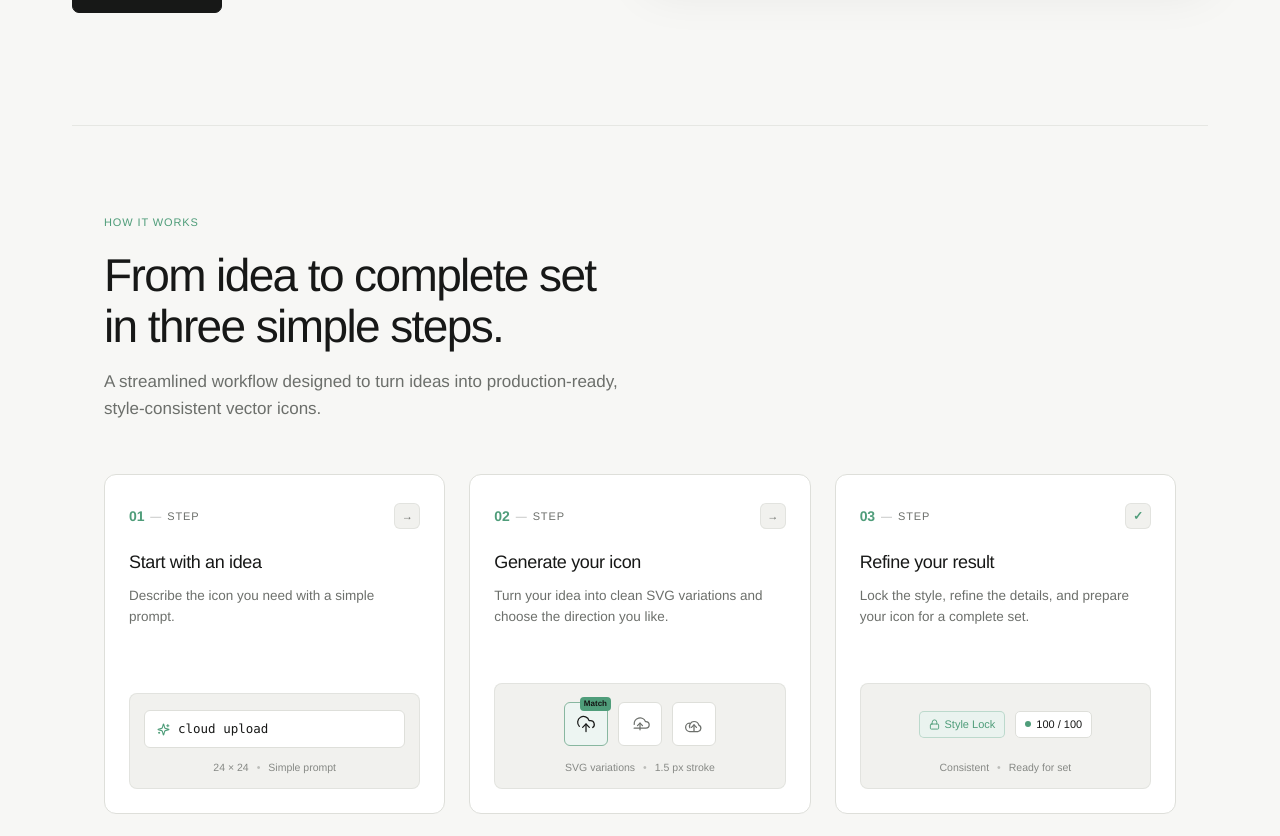
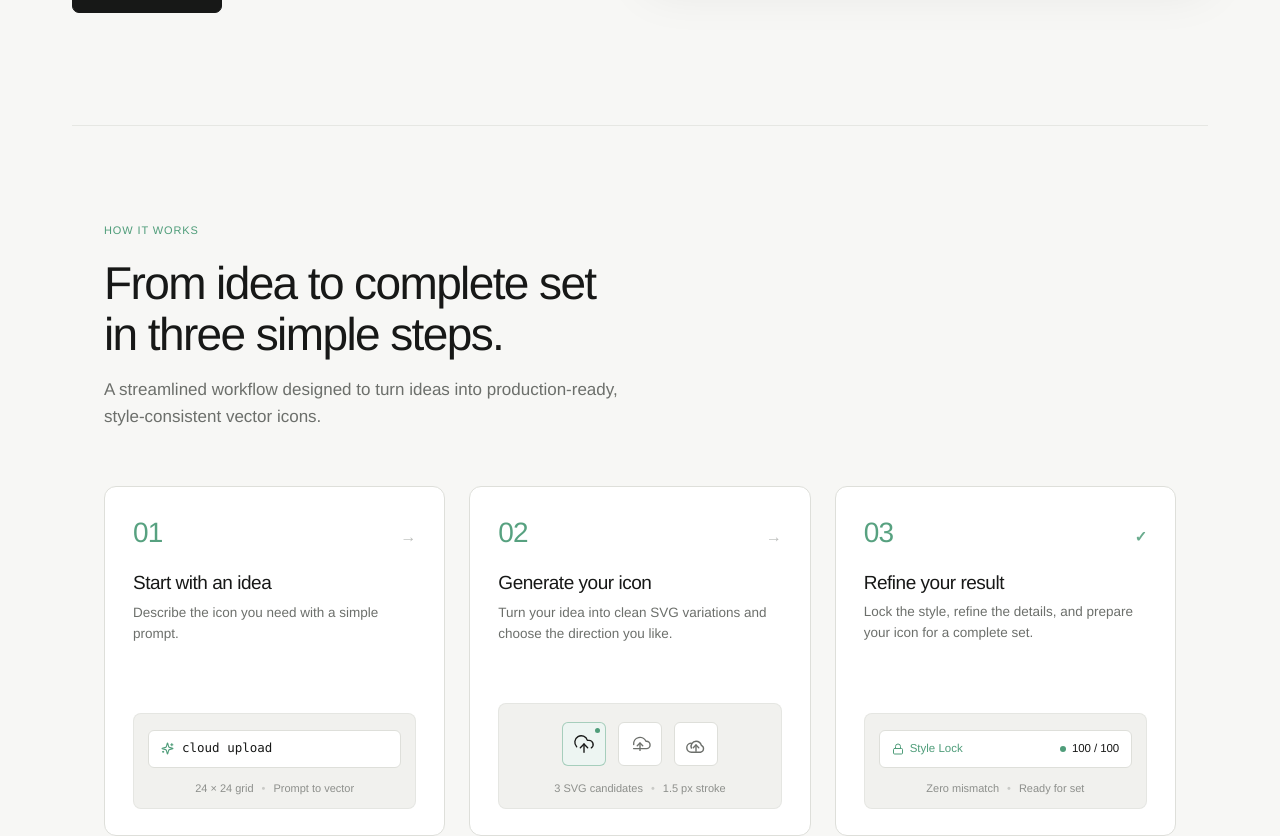
Before and after one commit to pushkarv07/IconForge, a Next.js app: page / in a window 1280 px wide. Shown: the part 2502-3338 px from the top of the page. Built offline with nearby package versions, Linux system fonts and the light colour scheme.

Commit message:
Refine How It Works cards with modern editorial design and deep muted green hover transition

```diff
--- a/src/app/globals.css
+++ b/src/app/globals.css
@@ -1890,7 +1890,7 @@ button { cursor: pointer; }
    ================================================== */
 .section-how-it-works {
   border-top: 1px solid color-mix(in srgb, var(--line) 65%, transparent);
-  padding: 88px 0 108px;
+  padding: 96px 0 112px;
 }
 .how-it-works-container {
   max-width: 1200px;
@@ -1899,7 +1899,7 @@ button { cursor: pointer; }
 }
 .how-it-works-header {
   max-width: 640px;
-  margin-bottom: 52px;
+  margin-bottom: 56px;
 }
 .how-it-works-eyebrow {
   color: var(--hero-mint);
@@ -1936,93 +1936,106 @@ button { cursor: pointer; }
   background: var(--panel);
   border: 1px solid var(--line);
   border-radius: 12px;
-  padding: 28px 24px 24px;
+  padding: 32px 28px 26px;
   display: flex;
   flex-direction: column;
   justify-content: space-between;
-  min-height: 340px;
+  min-height: 350px;
   cursor: default;
   outline: none;
-  transition: transform 220ms cubic-bezier(0.16, 1, 0.3, 1),
+  transition: background-color 220ms ease,
               border-color 220ms ease,
               box-shadow 220ms ease,
-              background-color 220ms ease;
-}
+              transform 220ms cubic-bezier(0.16, 1, 0.3, 1);
+}
+[data-theme="dark"] .how-it-works-card {
+  background: #171816;
+  border-color: #272a26;
+}
+
+/* Hover State:
+   - Entire surface transitions to deeper muted green (#17261F in dark mode, #f1f7f4 in light mode)
+   - Border becomes subtle rather than main visual
+   - Tiny lift (max 2px)
+   - High contrast text preserved
+*/
 .how-it-works-card:hover {
-  transform: translateY(-3px);
-  border-color: color-mix(in srgb, var(--hero-mint) 50%, var(--line));
-  background: color-mix(in srgb, var(--panel) 96%, var(--hero-mint));
-  box-shadow: 0 10px 28px -6px color-mix(in srgb, var(--hero-mint) 14%, transparent),
-              0 2px 8px rgba(0, 0, 0, 0.04);
-}
+  background-color: #f1f7f4;
+  border-color: rgba(79, 157, 122, 0.25);
+  transform: translateY(-2px);
+  box-shadow: 0 14px 34px -10px rgba(79, 157, 122, 0.12),
+              0 2px 8px rgba(0, 0, 0, 0.03);
+}
+[data-theme="dark"] .how-it-works-card:hover {
+  background-color: #17261f;
+  border-color: rgba(143, 211, 182, 0.22);
+  transform: translateY(-2px);
+  box-shadow: 0 16px 38px -10px rgba(0, 0, 0, 0.5),
+              0 2px 8px rgba(0, 0, 0, 0.2);
+}
+
+/* Accessible Focus State */
 .how-it-works-card:focus-visible {
   outline: none;
-  transform: translateY(-3px);
-  border-color: var(--hero-mint);
-  background: color-mix(in srgb, var(--panel) 95%, var(--hero-mint));
-  box-shadow: 0 0 0 2px color-mix(in srgb, var(--hero-mint) 40%, transparent),
-              0 10px 28px -6px color-mix(in srgb, var(--hero-mint) 14%, transparent);
-}
-.how-card-header {
-  display: flex;
-  align-items: center;
+  transform: translateY(-2px);
+  box-shadow: 0 0 0 2px var(--hero-mint),
+              0 14px 32px -10px rgba(0, 0, 0, 0.25);
+}
+
+/* Card Header: Lightweight Step Number */
+.how-card-header-group {
+  display: flex;
+  flex-direction: column;
+}
+.how-card-top {
+  display: flex;
+  align-items: baseline;
   justify-content: space-between;
-  margin-bottom: 20px;
-}
-.how-step-badge {
-  display: inline-flex;
-  align-items: center;
-  gap: 6px;
+  margin-bottom: 22px;
 }
 .how-step-num {
-  font-size: 14px;
+  font-size: 28px;
+  font-weight: 350;
+  letter-spacing: -.03em;
+  color: var(--hero-mint);
+  line-height: 1;
+  font-variant-numeric: tabular-nums;
+  opacity: .95;
+}
+.how-step-arrow {
+  font-size: 16px;
+  color: var(--muted);
+  opacity: .45;
+  transition: all 220ms ease;
+}
+.how-step-arrow.done {
+  font-size: 15px;
+  color: var(--hero-mint);
+  opacity: .85;
   font-weight: 600;
+}
+.how-it-works-card:hover .how-step-arrow {
   color: var(--hero-mint);
-  font-variant-numeric: tabular-nums;
-  letter-spacing: -.01em;
-  transition: all 220ms ease;
-}
-.how-step-dash {
-  font-size: 11px;
-  color: var(--muted);
-  opacity: .5;
-}
-.how-step-label {
-  font-size: 11px;
-  text-transform: uppercase;
-  letter-spacing: .08em;
-  color: var(--muted);
-  font-weight: 500;
-}
-.how-step-progression {
-  width: 26px;
-  height: 26px;
-  display: grid;
-  place-items: center;
-  border-radius: 6px;
-  background: var(--panel-soft);
-  border: 1px solid color-mix(in srgb, var(--line) 75%, transparent);
-  color: var(--muted);
-  font-size: 11px;
-  transition: all 220ms ease;
-}
-.how-step-check {
-  color: var(--hero-mint);
-  font-size: 12px;
-  font-weight: 600;
-}
-.how-it-works-card:hover .how-step-progression,
-.how-it-works-card:focus-visible .how-step-progression {
-  border-color: color-mix(in srgb, var(--hero-mint) 35%, transparent);
-  color: var(--hero-mint);
-  background: color-mix(in srgb, var(--hero-mint) 10%, var(--panel));
+  opacity: .95;
+  transform: translateX(2px);
+}
+.how-it-works-card:hover .how-step-arrow.done {
+  transform: none;
+}
+
+/* Card Body */
+.how-card-body {
+  display: flex;
+  flex-direction: column;
+  gap: 8px;
 }
 .how-card-title {
-  font-size: 18px;
-  font-weight: 500;
-  letter-spacing: -.02em;
-  color: var(--text);
-  margin: 0 0 10px;
+  font-size: 19px;
+  font-weight: 500;
+  letter-spacing: -.025em;
+  color: var(--text);
+  margin: 0;
+  line-height: 1.25;
 }
 .how-card-desc {
   font-size: 13.5px;
@@ -2030,23 +2043,34 @@ button { cursor: pointer; }
   color: var(--muted);
   margin: 0;
 }
-.how-card-stage {
-  margin-top: 30px;
+
+/* Visual Area: Simplified Product UI */
+.how-card-visual {
+  margin-top: 36px;
   padding: 16px 14px 12px;
   border-radius: 8px;
   background: var(--panel-soft);
-  border: 1px solid color-mix(in srgb, var(--line) 75%, transparent);
+  border: 1px solid color-mix(in srgb, var(--line) 60%, transparent);
   display: flex;
   flex-direction: column;
   gap: 12px;
-  transition: border-color 220ms ease, background-color 220ms ease;
-}
-.how-it-works-card:hover .how-card-stage,
-.how-it-works-card:focus-visible .how-card-stage {
-  border-color: color-mix(in srgb, var(--hero-mint) 30%, var(--line));
-  background: color-mix(in srgb, var(--panel-soft) 94%, var(--hero-mint));
-}
-.how-stage-prompt-box {
+  transition: background-color 220ms ease, border-color 220ms ease;
+}
+[data-theme="dark"] .how-card-visual {
+  background: #131413;
+  border-color: #232622;
+}
+.how-it-works-card:hover .how-card-visual {
+  background: #eaf3ee;
+  border-color: rgba(79, 157, 122, 0.2);
+}
+[data-theme="dark"] .how-it-works-card:hover .how-card-visual {
+  background: #131e18;
+  border-color: rgba(143, 211, 182, 0.18);
+}
+
+/* Card 01: Prompt Field */
+.how-prompt-field {
   display: flex;
   align-items: center;
   gap: 8px;
@@ -2058,15 +2082,30 @@ button { cursor: pointer; }
   font-size: 12.5px;
   font-family: var(--font-mono, monospace);
   color: var(--text);
-}
-.how-stage-icon-sparkle {
+  transition: background-color 220ms ease, border-color 220ms ease;
+}
+[data-theme="dark"] .how-prompt-field {
+  background: #1c1e1c;
+  border-color: #2a2e29;
+}
+.how-it-works-card:hover .how-prompt-field {
+  background: #ffffff;
+  border-color: rgba(79, 157, 122, 0.32);
+}
+[data-theme="dark"] .how-it-works-card:hover .how-prompt-field {
+  background: #1a2921;
+  border-color: rgba(143, 211, 182, 0.25);
+}
+.how-prompt-sparkle {
   color: var(--hero-mint);
   flex-shrink: 0;
-  transition: color 220ms ease;
-}
-.how-stage-cursor {
+}
+.how-prompt-text {
+  flex: 1;
+}
+.how-prompt-cursor {
   width: 1.5px;
-  height: 14px;
+  height: 13px;
   background: var(--hero-mint);
   margin-left: 2px;
   animation: blinkCursor 1s step-start infinite;
@@ -2074,14 +2113,16 @@ button { cursor: pointer; }
 @keyframes blinkCursor {
   50% { opacity: 0; }
 }
-.how-stage-variations-row {
+
+/* Card 02: 3 Clean Variations */
+.how-variations-row {
   display: flex;
   align-items: center;
   justify-content: center;
-  gap: 10px;
+  gap: 12px;
   height: 48px;
 }
-.how-mini-thumb {
+.how-variation-item {
   position: relative;
   width: 44px;
   height: 44px;
@@ -2093,115 +2134,112 @@ button { cursor: pointer; }
   color: var(--muted);
   transition: all 220ms ease;
 }
-.how-mini-thumb.active {
-  border-color: color-mix(in srgb, var(--hero-mint) 60%, var(--line));
+[data-theme="dark"] .how-variation-item {
+  background: #1c1e1c;
+  border-color: #2a2e29;
+}
+.how-it-works-card:hover .how-variation-item {
+  background: #ffffff;
+  border-color: rgba(79, 157, 122, 0.25);
+}
+[data-theme="dark"] .how-it-works-card:hover .how-variation-item {
+  background: #1a2921;
+  border-color: rgba(143, 211, 182, 0.22);
+}
+.how-variation-item.active {
+  color: var(--text);
   background: color-mix(in srgb, var(--hero-mint) 10%, var(--panel));
-  color: var(--text);
-}
-.how-mini-badge {
+  border-color: color-mix(in srgb, var(--hero-mint) 45%, transparent);
+}
+[data-theme="dark"] .how-variation-item.active {
+  background: rgba(143, 211, 182, 0.12);
+  border-color: rgba(143, 211, 182, 0.35);
+}
+.how-it-works-card:hover .how-variation-item.active {
+  background: color-mix(in srgb, var(--hero-mint) 16%, #ffffff);
+  border-color: rgba(79, 157, 122, 0.55);
+}
+[data-theme="dark"] .how-it-works-card:hover .how-variation-item.active {
+  background: rgba(143, 211, 182, 0.18);
+  border-color: rgba(143, 211, 182, 0.5);
+}
+.how-variation-indicator {
   position: absolute;
-  top: -6px;
-  right: -4px;
-  font-size: 8px;
-  font-weight: 600;
-  padding: 1px 4px;
-  border-radius: 4px;
+  top: 5px;
+  right: 5px;
+  width: 5px;
+  height: 5px;
+  border-radius: 50%;
   background: var(--hero-mint);
-  color: #141514;
-}
-.how-stage-lock-row {
-  display: flex;
-  align-items: center;
-  justify-content: center;
-  gap: 10px;
-  height: 48px;
-}
-.how-mini-lock-pill {
-  display: inline-flex;
-  align-items: center;
-  gap: 5px;
-  padding: 4px 9px;
-  border-radius: 5px;
-  background: color-mix(in srgb, var(--hero-mint) 12%, var(--panel));
-  border: 1px solid color-mix(in srgb, var(--hero-mint) 30%, transparent);
-  color: var(--hero-mint);
-  font-size: 11px;
-  font-weight: 500;
-  white-space: nowrap;
-}
-.how-mini-score-pill {
-  display: inline-flex;
-  align-items: center;
-  gap: 5px;
-  padding: 4px 9px;
-  border-radius: 5px;
+}
+
+/* Card 03: Style Lock + Consistency */
+.how-stylelock-row {
+  display: flex;
+  align-items: center;
+  justify-content: space-between;
+  height: 38px;
+  padding: 0 12px;
+  border-radius: 6px;
   background: var(--panel);
   border: 1px solid var(--line);
-  color: var(--text);
-  font-size: 11px;
-  font-weight: 500;
+  transition: all 220ms ease;
+}
+[data-theme="dark"] .how-stylelock-row {
+  background: #1c1e1c;
+  border-color: #2a2e29;
+}
+.how-it-works-card:hover .how-stylelock-row {
+  background: #ffffff;
+  border-color: rgba(79, 157, 122, 0.32);
+}
+[data-theme="dark"] .how-it-works-card:hover .how-stylelock-row {
+  background: #1a2921;
+  border-color: rgba(143, 211, 182, 0.25);
+}
+.how-lock-indicator {
+  display: flex;
+  align-items: center;
+  gap: 6px;
+  font-size: 11.5px;
+  font-weight: 500;
+  color: var(--hero-mint);
+}
+.how-lock-icon {
+  flex-shrink: 0;
+}
+.how-score-indicator {
+  display: flex;
+  align-items: center;
+  gap: 6px;
+  font-size: 11.5px;
+  font-weight: 500;
+  color: var(--text);
   font-variant-numeric: tabular-nums;
-  white-space: nowrap;
-}
-.how-mini-score-dot {
+}
+.how-score-dot {
   width: 6px;
   height: 6px;
   border-radius: 50%;
   background: var(--hero-mint);
 }
-.how-stage-meta {
+.how-score-val {
+  letter-spacing: -.01em;
+}
+
+/* Minimal Supporting Metadata */
+.how-visual-meta {
   display: flex;
   align-items: center;
   justify-content: center;
   gap: 8px;
-  font-size: 10.5px;
-  color: var(--muted);
-  opacity: .8;
+  font-size: 11px;
+  color: var(--muted);
+  opacity: .75;
   white-space: nowrap;
 }
-.how-stage-sep {
-  opacity: .5;
-}
-[data-theme="dark"] .how-it-works-card {
-  background: #171816;
-  border-color: #2a2e29;
-}
-[data-theme="dark"] .how-it-works-card:hover {
-  background: color-mix(in srgb, #171816 94%, var(--hero-mint));
-  border-color: color-mix(in srgb, var(--hero-mint) 50%, #2a2e29);
-}
-[data-theme="dark"] .how-it-works-card:focus-visible {
-  background: color-mix(in srgb, #171816 92%, var(--hero-mint));
-  border-color: var(--hero-mint);
-}
-[data-theme="dark"] .how-step-progression {
-  background: #141514;
-  border-color: #262925;
-}
-[data-theme="dark"] .how-card-stage {
-  background: #141514;
-  border-color: #262925;
-}
-[data-theme="dark"] .how-it-works-card:hover .how-card-stage,
-[data-theme="dark"] .how-it-works-card:focus-visible .how-card-stage {
-  border-color: color-mix(in srgb, var(--hero-mint) 30%, #262925);
-  background: color-mix(in srgb, #141514 94%, var(--hero-mint));
-}
-[data-theme="dark"] .how-stage-prompt-box {
-  background: #1c1e1c;
-  border-color: #2e322d;
-}
-[data-theme="dark"] .how-mini-thumb {
-  background: #1c1e1c;
-  border-color: #2e322d;
-}
-[data-theme="dark"] .how-mini-thumb.active {
-  background: color-mix(in srgb, var(--hero-mint) 14%, #1c1e1c);
-  border-color: color-mix(in srgb, var(--hero-mint) 60%, #2e322d);
-}
-[data-theme="dark"] .how-mini-score-pill {
-  background: #1c1e1c;
-  border-color: #2e322d;
+.how-meta-dot {
+  opacity: .4;
 }
 .how-it-works-cta-wrap {
   margin-top: 52px;
--- a/src/app/page.tsx
+++ b/src/app/page.tsx
@@ -922,16 +922,10 @@ export default function Home() {
                 role="region"
                 aria-label="Step 01: Start with an idea"
               >
-                <div>
-                  <div className="how-card-header">
-                    <div className="how-step-badge">
-                      <span className="how-step-num">01</span>
-                      <span className="how-step-dash">—</span>
-                      <span className="how-step-label">Step</span>
-                    </div>
-                    <div className="how-step-progression" aria-hidden="true">
-                      <span className="how-step-arrow">→</span>
-                    </div>
+                <div className="how-card-header-group">
+                  <div className="how-card-top">
+                    <span className="how-step-num">01</span>
+                    <span className="how-step-arrow" aria-hidden="true">→</span>
                   </div>
 
                   <div className="how-card-body">
@@ -942,16 +936,16 @@ export default function Home() {
                   </div>
                 </div>
 
-                <div className="how-card-stage" aria-hidden="true">
-                  <div className="how-stage-prompt-box">
-                    <Sparkles size={13} className="how-stage-icon-sparkle" />
-                    <span className="how-stage-prompt-text">cloud upload</span>
-                    <span className="how-stage-cursor" />
+                <div className="how-card-visual" aria-hidden="true">
+                  <div className="how-prompt-field">
+                    <Sparkles size={13} className="how-prompt-sparkle" />
+                    <span className="how-prompt-text">cloud upload</span>
+                    <span className="how-prompt-cursor" />
                   </div>
-                  <div className="how-stage-meta">
-                    <span>24 × 24</span>
-                    <span className="how-stage-sep">•</span>
-                    <span>Simple prompt</span>
+                  <div className="how-visual-meta">
+                    <span>24 × 24 grid</span>
+                    <span className="how-meta-dot">•</span>
+                    <span>Prompt to vector</span>
                   </div>
                 </div>
               </div>
@@ -963,16 +957,10 @@ export default function Home() {
                 role="region"
                 aria-label="Step 02: Generate your icon"
               >
-                <div>
-                  <div className="how-card-header">
-                    <div className="how-step-badge">
-                      <span className="how-step-num">02</span>
-                      <span className="how-step-dash">—</span>
-                      <span className="how-step-label">Step</span>
-                    </div>
-                    <div className="how-step-progression" aria-hidden="true">
-                      <span className="how-step-arrow">→</span>
-                    </div>
+                <div className="how-card-header-group">
+                  <div className="how-card-top">
+                    <span className="how-step-num">02</span>
+                    <span className="how-step-arrow" aria-hidden="true">→</span>
                   </div>
 
                   <div className="how-card-body">
@@ -983,34 +971,34 @@ export default function Home() {
                   </div>
                 </div>
 
-                <div className="how-card-stage" aria-hidden="true">
-                  <div className="how-stage-variations-row">
-                    <div className="how-mini-thumb active">
-                      <svg width="20" height="20" viewBox="0 0 24 24" fill="none" stroke="currentColor" strokeWidth="1.5" strokeLinecap="round" strokeLinejoin="round">
+                <div className="how-card-visual" aria-hidden="true">
+                  <div className="how-variations-row">
+                    <div className="how-variation-item active">
+                      <svg width="22" height="22" viewBox="0 0 24 24" fill="none" stroke="currentColor" strokeWidth="1.5" strokeLinecap="round" strokeLinejoin="round">
                         <path d="M4 14.9A7 7 0 1 1 15.7 8H17.5a4.5 4.5 0 0 1 2.5 8.2"/>
                         <path d="M12 12v9"/>
                         <path d="m16 16-4-4-4 4"/>
                       </svg>
-                      <span className="how-mini-badge">Match</span>
+                      <span className="how-variation-indicator" />
                     </div>
-                    <div className="how-mini-thumb">
-                      <svg width="20" height="20" viewBox="0 0 24 24" fill="none" stroke="currentColor" strokeWidth="1.5" strokeLinecap="round" strokeLinejoin="round">
+                    <div className="how-variation-item">
+                      <svg width="22" height="22" viewBox="0 0 24 24" fill="none" stroke="currentColor" strokeWidth="1.5" strokeLinecap="round" strokeLinejoin="round">
                         <path d="M5 17h14a4 4 0 0 0 0-8h-.5A7 7 0 0 0 5.1 12.5"/>
                         <path d="M12 11v8"/>
                         <path d="m9 14 3-3 3 3"/>
                       </svg>
                     </div>
-                    <div className="how-mini-thumb">
-                      <svg width="20" height="20" viewBox="0 0 24 24" fill="none" stroke="currentColor" strokeWidth="1.5" strokeLinecap="round" strokeLinejoin="round">
+                    <div className="how-variation-item">
+                      <svg width="22" height="22" viewBox="0 0 24 24" fill="none" stroke="currentColor" strokeWidth="1.5" strokeLinecap="round" strokeLinejoin="round">
                         <path d="M7 16.5A5.5 5.5 0 0 1 12 9a6 6 0 0 1 5.8 4.4A4 4 0 0 1 17 21H7a5 5 0 0 1-.5-9.98"/>
                         <path d="M12 13v7"/>
                         <path d="m15 16-3-3-3 3"/>
                       </svg>
                     </div>
                   </div>
-                  <div className="how-stage-meta">
-                    <span>SVG variations</span>
-                    <span className="how-stage-sep">•</span>
+                  <div className="how-visual-meta">
+                    <span>3 SVG candidates</span>
+                    <span className="how-meta-dot">•</span>
                     <span>1.5 px stroke</span>
                   </div>
                 </div>
@@ -1023,16 +1011,10 @@ export default function Home() {
                 role="region"
                 aria-label="Step 03: Refine your result"
               >
-                <div>
-                  <div className="how-card-header">
-                    <div className="how-step-badge">
-                      <span className="how-step-num">03</span>
-                      <span className="how-step-dash">—</span>
-                      <span className="how-step-label">Step</span>
-                    </div>
-                    <div className="how-step-progression" aria-hidden="true">
-                      <span className="how-step-check">✓</span>
-                    </div>
+                <div className="how-card-header-group">
+                  <div className="how-card-top">
+                    <span className="how-step-num">03</span>
+                    <span className="how-step-arrow done" aria-hidden="true">✓</span>
                   </div>
 
                   <div className="how-card-body">
@@ -1043,20 +1025,20 @@ export default function Home() {
                   </div>
                 </div>
 
-                <div className="how-card-stage" aria-hidden="true">
-                  <div className="how-stage-lock-row">
-                    <div className="how-mini-lock-pill">
-                      <Lock size={11} />
+                <div className="how-card-visual" aria-hidden="true">
+                  <div className="how-stylelock-row">
+                    <div className="how-lock-indicator">
+                      <Lock size={12} className="how-lock-icon" />
                       <span>Style Lock</span>
                     </div>
-                    <div className="how-mini-score-pill">
-                      <span className="how-mini-score-dot" />
-                      <span>100 / 100</span>
+                    <div className="how-score-indicator">
+                      <span className="how-score-dot" />
+                      <span className="how-score-val">100 / 100</span>
                     </div>
                   </div>
-                  <div className="how-stage-meta">
-                    <span>Consistent</span>
-                    <span className="how-stage-sep">•</span>
+                  <div className="how-visual-meta">
+                    <span>Zero mismatch</span>
+                    <span className="how-meta-dot">•</span>
                     <span>Ready for set</span>
                   </div>
                 </div>
```
